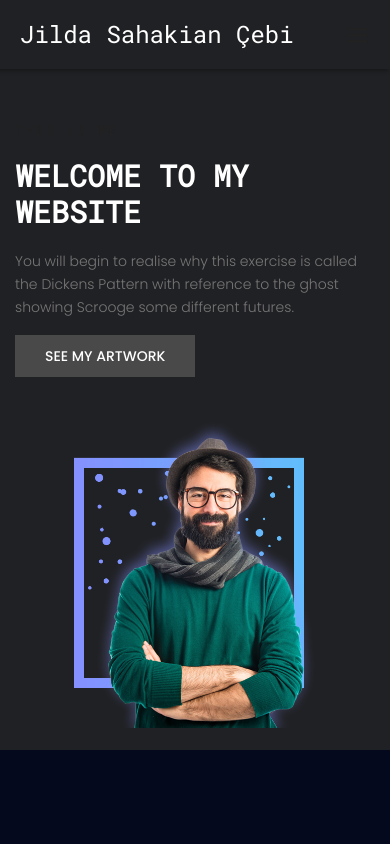
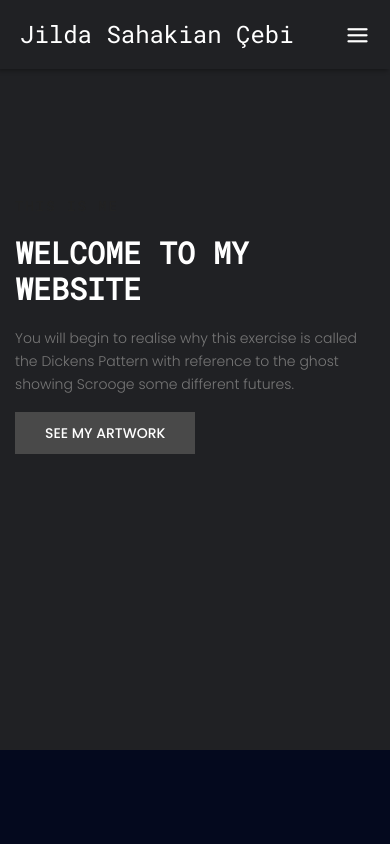
Before and after one commit to ardacebi/artjilda.com, a plain HTML site: page index.html in a window 390 px wide. Shown: the top 844 px of the page. Drawn offline with nearby package versions, Linux system fonts and the light colour scheme; some packages are replaced by stand-ins of ours.

Commit message:
UI: Fix menu icon color issue

```diff
--- a/css/main.css
+++ b/css/main.css
@@ -2206,7 +2206,7 @@ h1, h2, h3, h4, h5, h6 {
 }
 
 #mobile-nav-toggle i {
-  color: #222;
+  color: #fff;
   font-weight: 900;
 }
 
--- a/index.html
+++ b/index.html
@@ -64,7 +64,7 @@
 							<a href="#portfolio" class="primary-btn text-uppercase">see my artwork</a>
 						</div>
 						<div class="col-lg-6 col-md-6 banner-right d-flex align-self-end">
-							<img class="img-fluid" src="img/hero-img.png" alt="">
+
 						</div>
 					</div>
 				</div>
```
